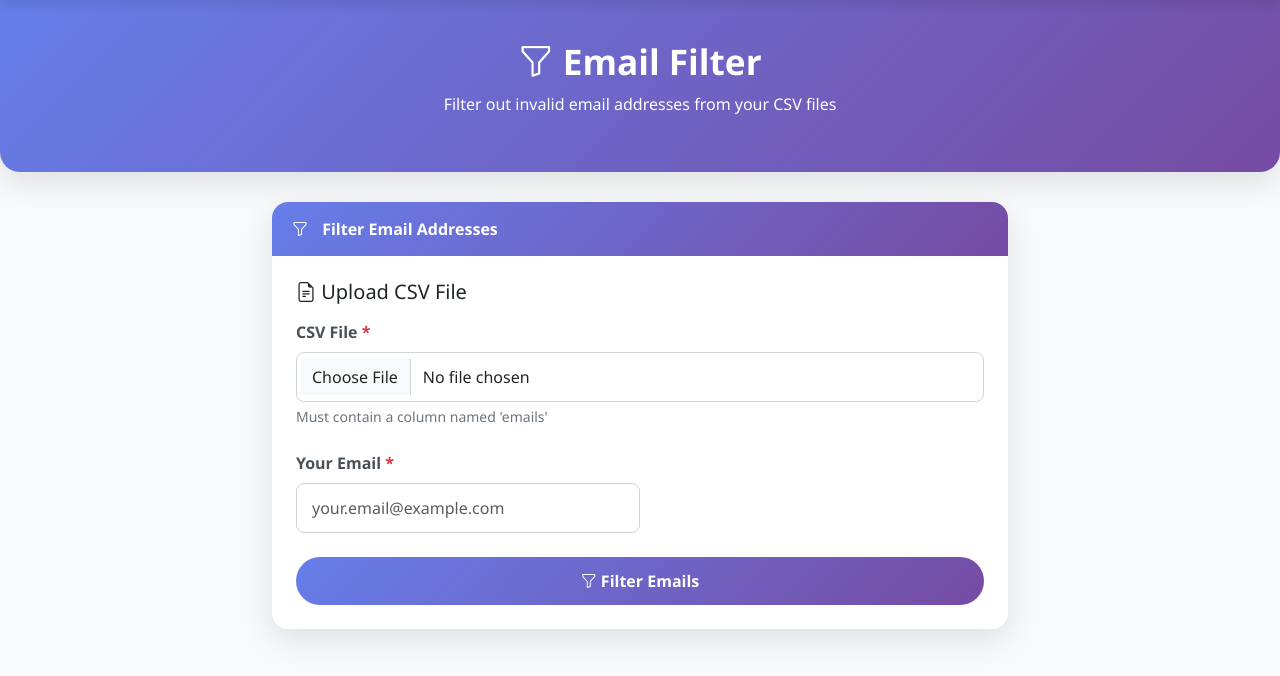
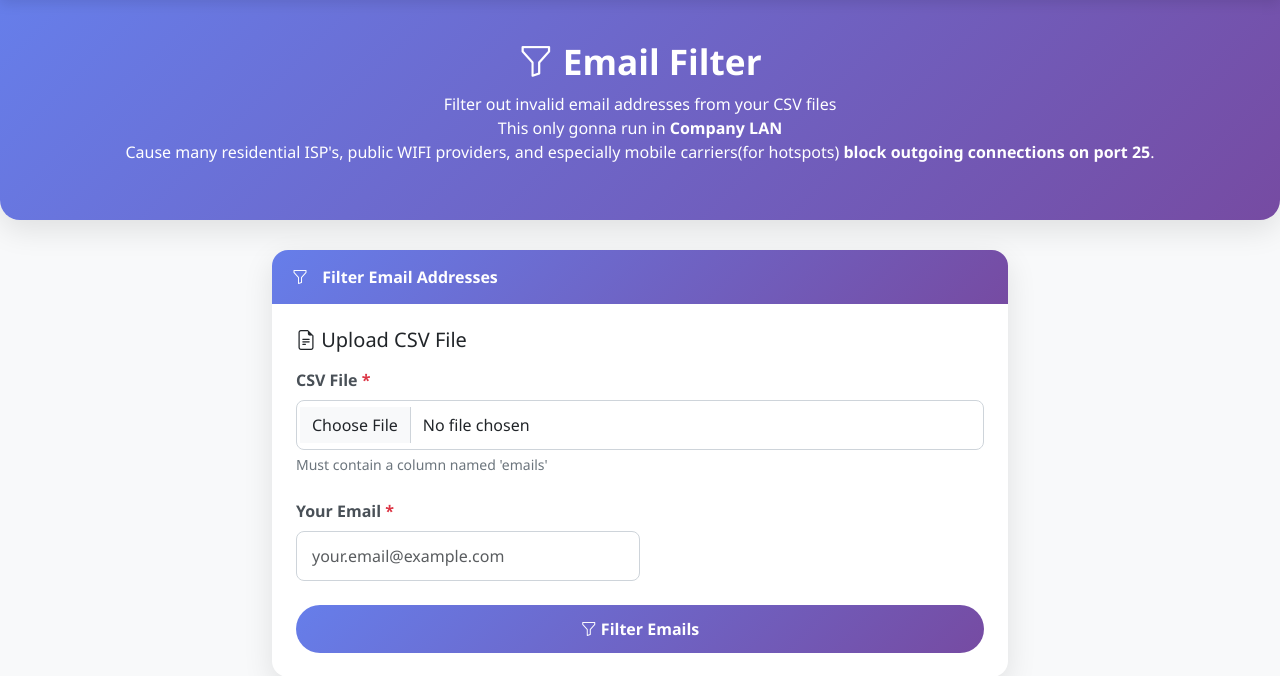
Before and after one commit to arupa444/web-scraping-info-of-authors-though-API-to-automate-the-mailing, a FastAPI app: page /email-filter in a window 1280 px wide. Shown: the part 62-738 px from the top of the page. Run offline with FastAPI, Linux system fonts and the light colour scheme.

Commit message:
Update email_filter.html

```diff
--- a/templates/email_filter.html
+++ b/templates/email_filter.html
@@ -5,7 +5,9 @@
 {% endblock %}
 
 {% block hero_title %}<i class="bi bi-funnel"></i> Email Filter{% endblock %}
-{% block hero_subtitle %}Filter out invalid email addresses from your CSV files{% endblock %}
+{% block hero_subtitle %}Filter out invalid email addresses from your CSV files<br>This only gonna run in <b>Company
+    LAN</b><br>Cause many residential ISP's, public WIFI providers, and especially mobile carriers(for hotspots)
+<b>block outgoing connections on port 25</b>.{% endblock %}
 
 {% block content %}
 <div class="row">
```
